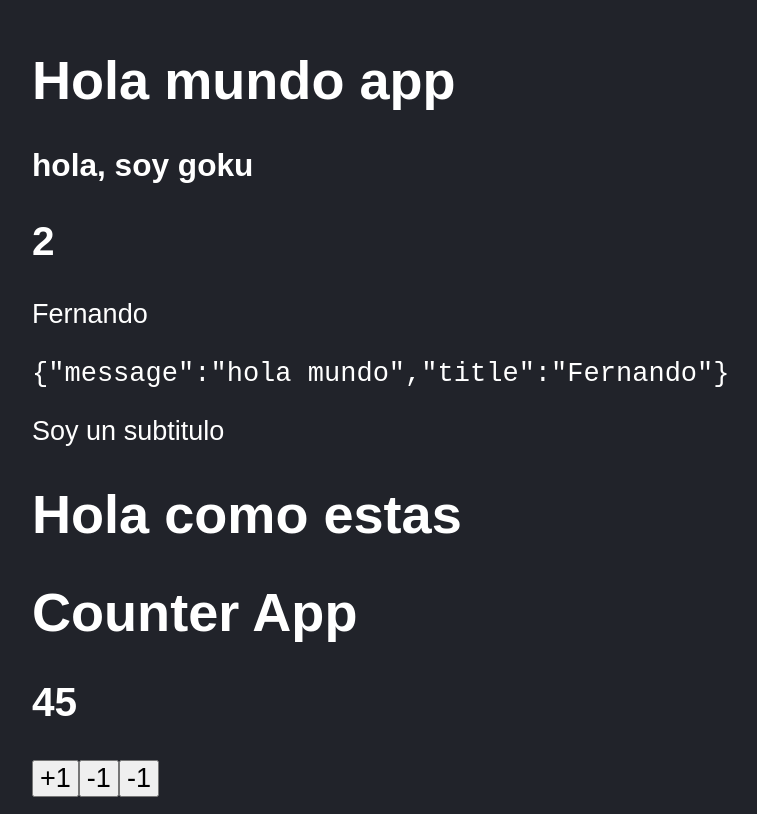
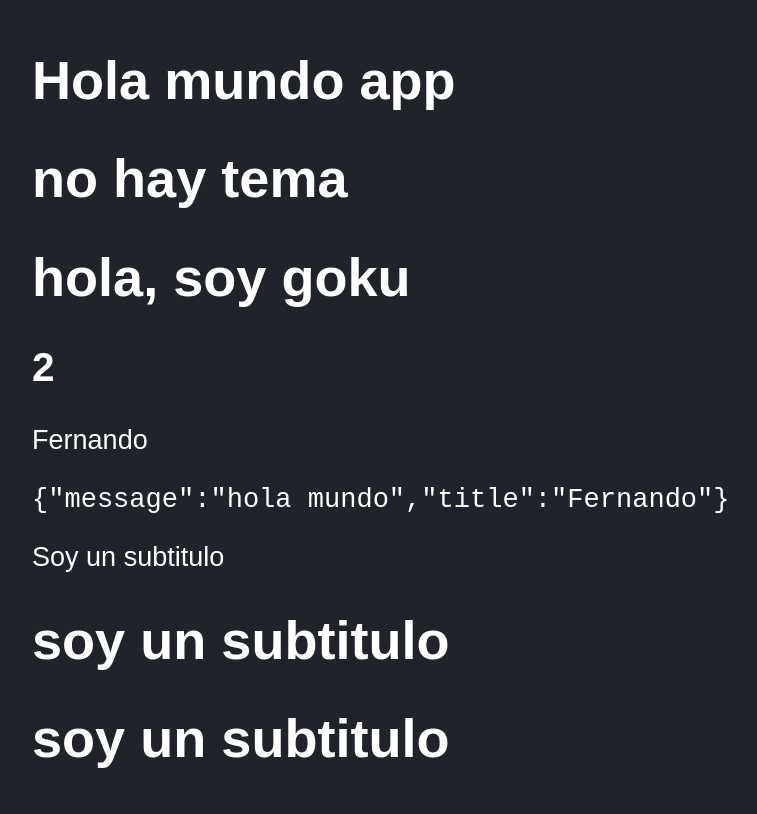
Before and after one commit to alicia-granados/MERN-EXPERIMENTS, a React (Vite) app in the folder 06-counter-react-vite/: page / in a window 1280 px wide. Shown: the part 135-949 px from the top of the page, without its empty margins (116-873 px from the left). Built offline with nearby package versions, Linux system fonts and the light colour scheme.

Commit message:
✨ feat:getByTestId y otras props

```diff
--- a/06-counter-react-vite/src/FirstApp.jsx
+++ b/06-counter-react-vite/src/FirstApp.jsx
@@ -8,16 +8,18 @@
 const saludo = () =>{
     return 'Hola como estas'
 }
-const FirstApp = ( {title = 'Hola soy fernando'} , subtitle, tema) => {
+const FirstApp = ( {title = 'Hola soy fernando' , subtitle, tema}) => {
     //console.log(props)
     return (
         <>
         <h1>{tema}</h1>
-        <h3>{/*props.title*/ title}</h3>
+        <h1 data-testid="test-title">{/*props.title*/ title}</h1>
         <h2> { 1 + 1 } </h2>
         <p>{newMessage} </p>
         <code>{ JSON.stringify(newMessage2)} </code>
         <p>Soy un subtitulo</p>
+        <h1>{subtitle}</h1>
+        <h1>{subtitle}</h1>
         <h1>{saludo()}</h1>
         </>
     )
@@ -27,7 +29,7 @@
 
 FirstApp.propTypes ={
     title: PropTypes.string.isRequired,
-    subtitle: PropTypes.number.isRequired
+    //subtitle: PropTypes.string.isRequired
 }
 FirstApp.defaultProps = {
     title:'no hay titulo',
--- a/06-counter-react-vite/src/main.jsx
+++ b/06-counter-react-vite/src/main.jsx
@@ -7,7 +7,7 @@
 ReactDOM.createRoot( document.getElementById('root') ).render(
     <React.StrictMode>
         <HelloWorldApp />
-        <FirstApp title='hola, soy goku' subtitle= {12} />
+        <FirstApp title='hola, soy goku' subtitle= 'soy un subtitulo' />
         <CounterApp value={45}/>
     </React.StrictMode>
 );
```
Also changed, not shown: 2 other files (tests, documents, lock files or other folders).
